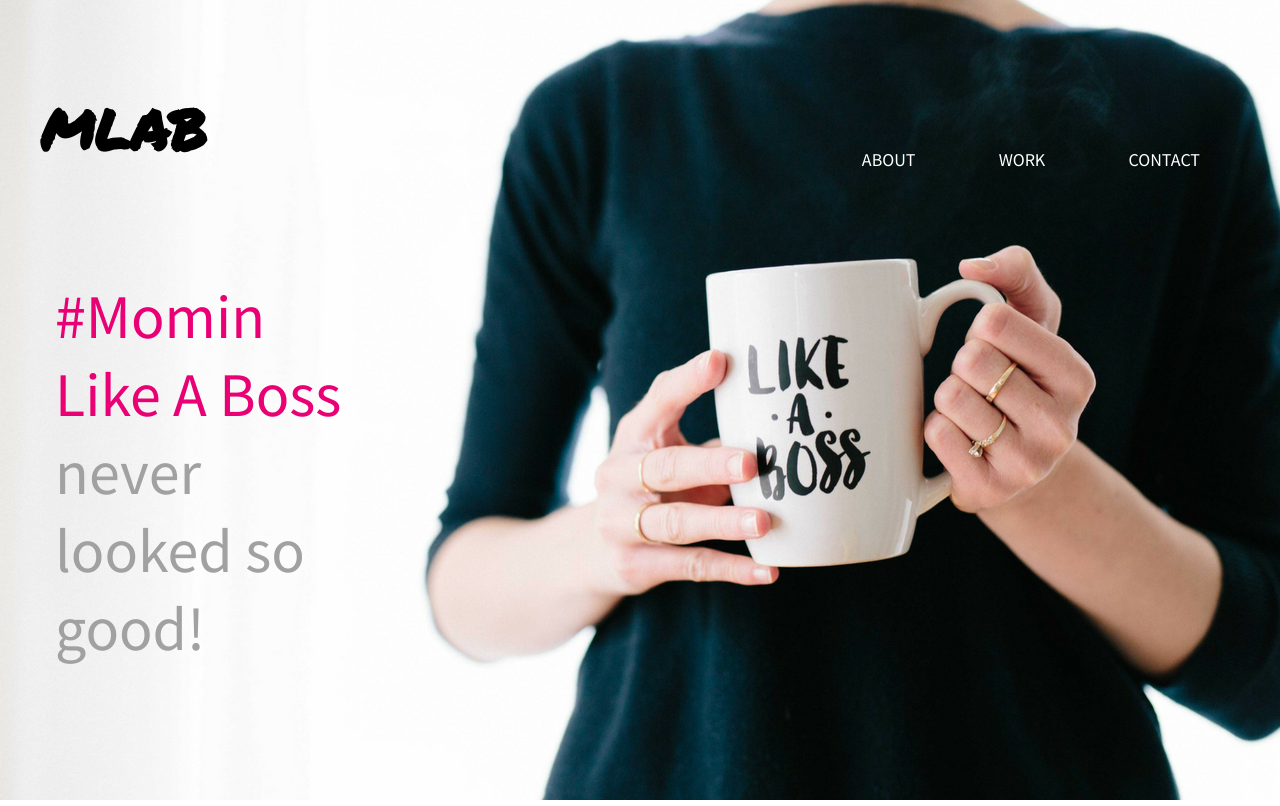
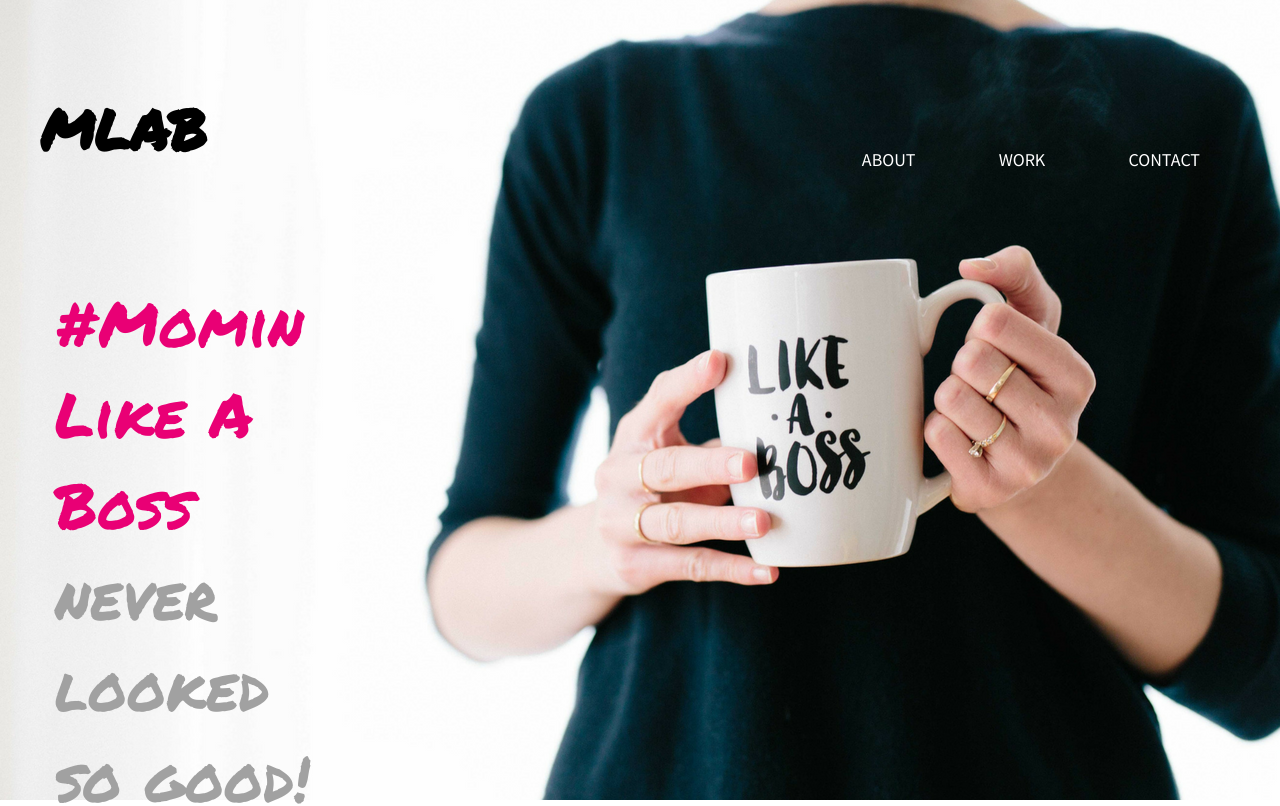
Before and after one commit to mesouser/mlab, a plain HTML site: page index.html in a window 1280 px wide. Shown: the top 806 px of the page. Drawn offline with Linux system fonts and the light colour scheme.

Commit message:
changed h2 hero font-family to Permanent Marker

```diff
--- a/css/main.css
+++ b/css/main.css
@@ -54,7 +54,7 @@ header h1 {
 header h2 {
   clear: both;
   color: #a1a1a1;
-  font: 62px 'Source Sans Pro', sans-serif;
+  font: 62px 'Permanent Marker', cursive;
   padding: 15px;
   width: 300px;
 }
```
